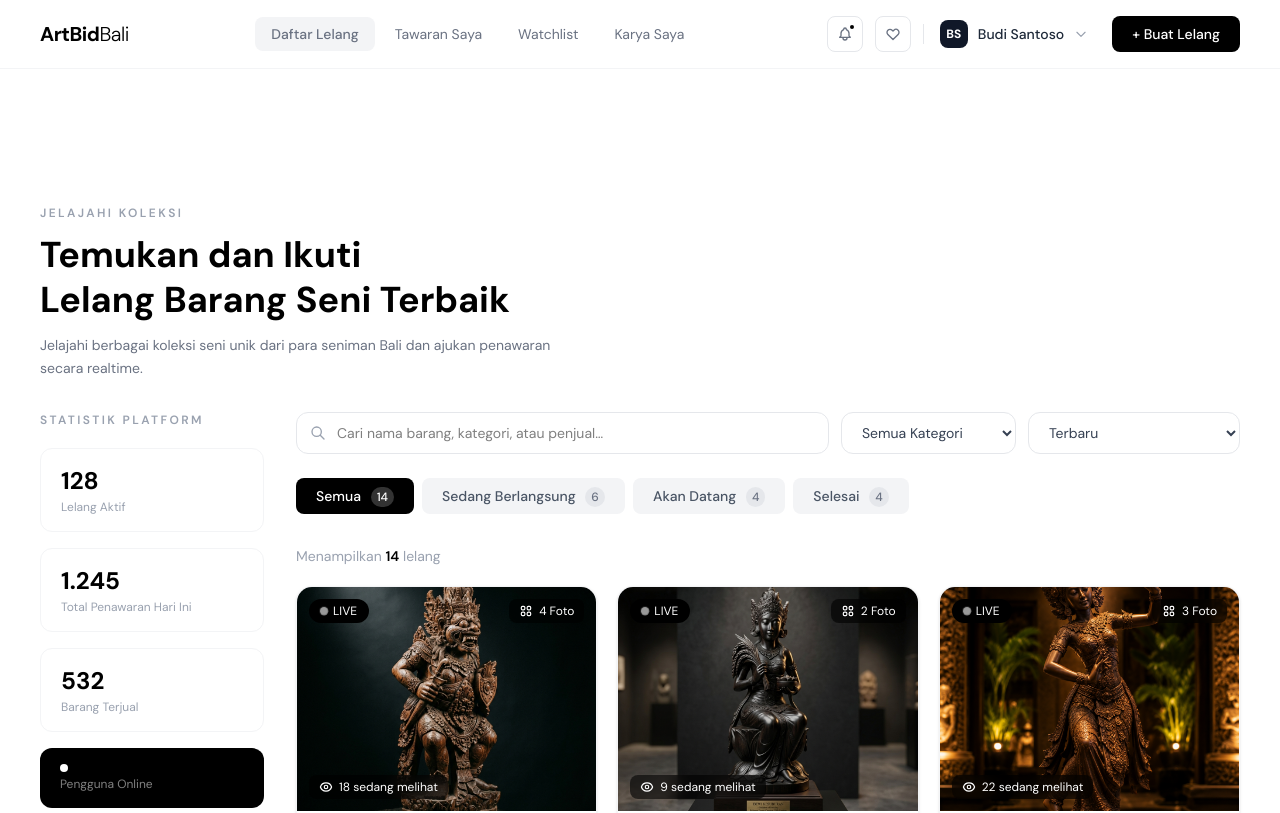
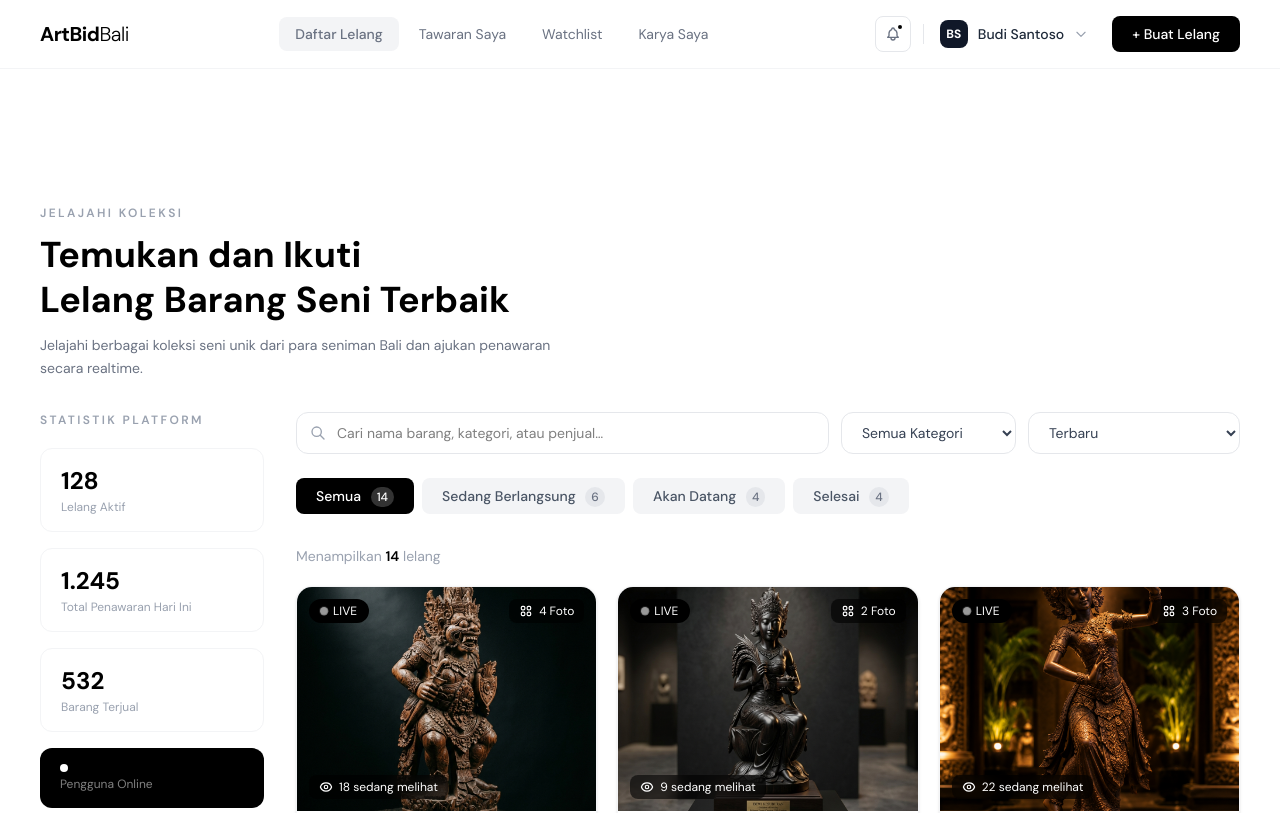
Before and after one commit to dekadii01/artbid-uasPWPB, a Vue app in the folder frontend/: page /auctions in a window 1280 px wide. Shown: the top 813 px of the page. Built offline with nearby package versions, Linux system fonts and the light colour scheme.

Commit message:
feat: remove watchlist button from AppNavbar for cleaner UI

```diff
--- a/frontend/src/components/Appnavbar.vue
+++ b/frontend/src/components/Appnavbar.vue
@@ -44,25 +44,6 @@
           <span
             class="absolute top-1.5 right-1.5 w-2 h-2 bg-black rounded-full border-2 border-white"
           ></span>
-        </button>
-
-        <!-- Watchlist -->
-        <button
-          class="w-9 h-9 rounded-lg border border-gray-200 flex items-center justify-center text-gray-500 hover:border-black hover:text-black transition-colors"
-        >
-          <svg
-            class="w-4 h-4"
-            fill="none"
-            stroke="currentColor"
-            viewBox="0 0 24 24"
-          >
-            <path
-              stroke-linecap="round"
-              stroke-linejoin="round"
-              stroke-width="2"
-              d="M4.318 6.318a4.5 4.5 0 000 6.364L12 20.364l7.682-7.682a4.5 4.5 0 00-6.364-6.364L12 7.636l-1.318-1.318a4.5 4.5 0 00-6.364 0z"
-            />
-          </svg>
         </button>
 
         <!-- Divider -->
--- a/frontend/src/layouts/AppLayout.vue
+++ b/frontend/src/layouts/AppLayout.vue
@@ -1,7 +1,6 @@
 <template>
   <div class="min-h-screen bg-white">
     <AppNavbar />
-    <!-- pt-[73px] = tinggi navbar (py-4 + line-height teks ~41px + border) -->
     <main class="pt-20">
       <slot />
     </main>
```
